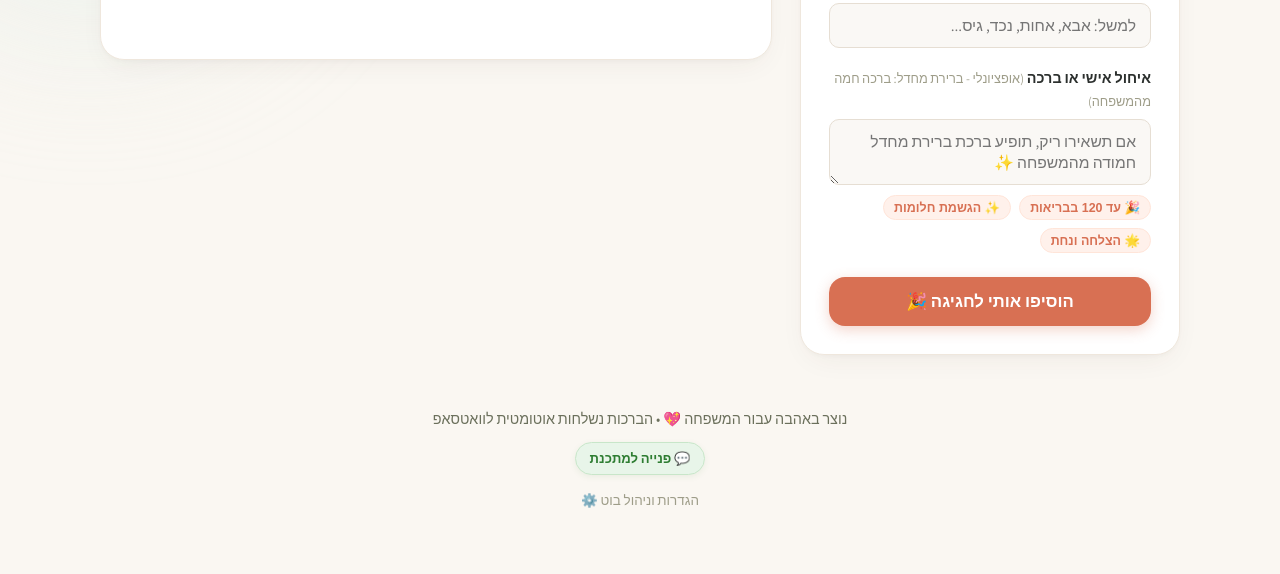
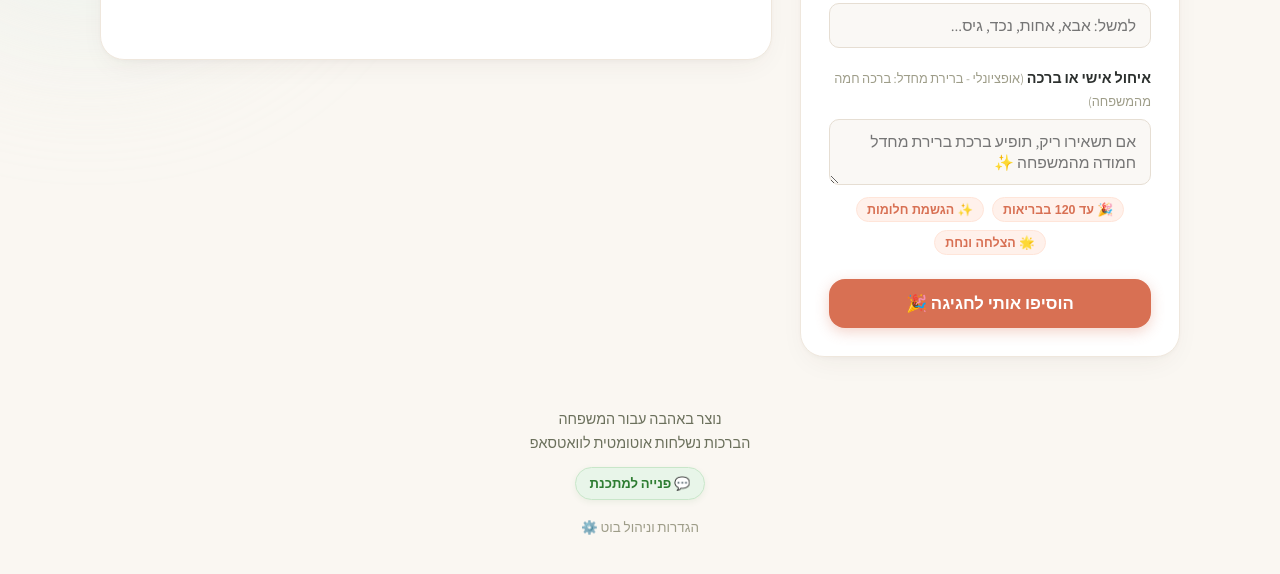
Before and after one commit to natan1221cfnn-gif/family-birthday-bot, a website: page public/index.html in a window 1280 px wide. Shown: the part 732-1306 px from the top of the page. Before the commit the page ends 1285 px from the top, so only its background shows below. Drawn offline with nearby package versions, Linux system fonts and the light colour scheme; no server answers.

Commit message:
style: center wish chips and split footer into 2 centered lines without emoji

```diff
--- a/public/index.html
+++ b/public/index.html
@@ -216,7 +216,10 @@
 
     <!-- Footer -->
     <footer class="footer">
-      <p>נוצר באהבה עבור המשפחה 💖 • הברכות נשלחות אוטומטית לוואטסאפ</p>
+      <p class="footer-text">
+        <span>נוצר באהבה עבור המשפחה</span>
+        <span>הברכות נשלחות אוטומטית לוואטסאפ</span>
+      </p>
 
       <a href="https://wa.me/972503913171" target="_blank" rel="noopener noreferrer" class="contact-dev-btn">
         💬 פנייה למתכנת
--- a/public/style.css
+++ b/public/style.css
@@ -363,7 +363,8 @@ textarea {
   display: flex;
   gap: 8px;
   flex-wrap: wrap;
-  margin-top: 4px;
+  justify-content: center;
+  margin-top: 6px;
 }
 
 .wish-chip {
@@ -641,8 +642,18 @@ textarea {
   color: var(--text-secondary);
   display: flex;
   flex-direction: column;
-  gap: 8px;
+  gap: 10px;
   align-items: center;
+}
+
+.footer-text {
+  display: flex;
+  flex-direction: column;
+  align-items: center;
+  gap: 4px;
+  margin: 0;
+  text-align: center;
+  line-height: 1.4;
 }
 
 .contact-dev-btn {
```
